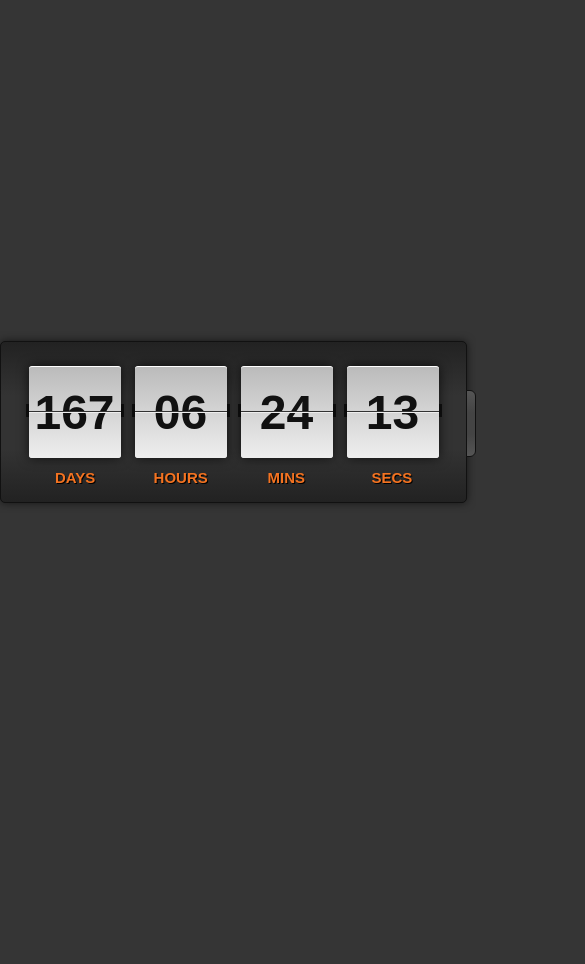
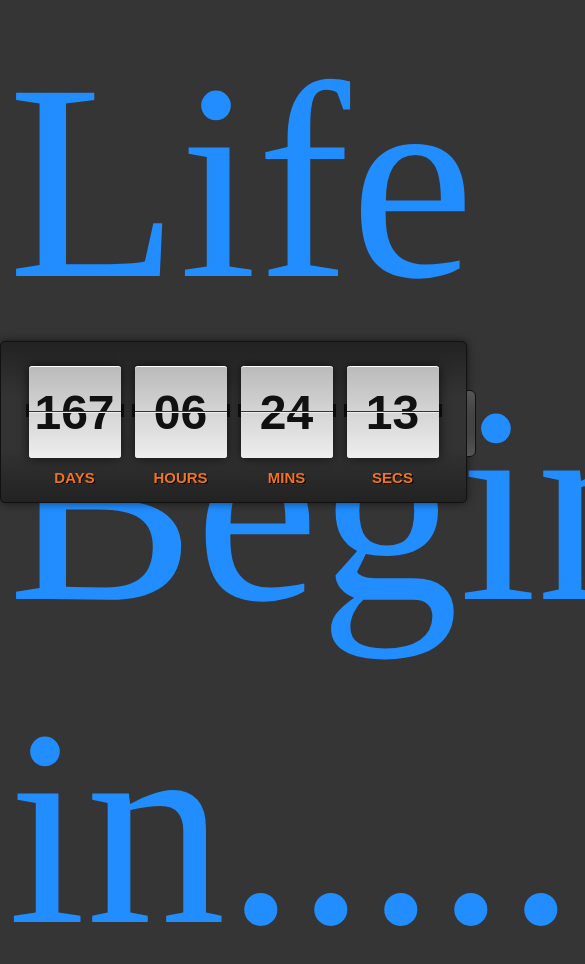
Before and after one commit to sojith/countdown.github.io, a plain HTML site: page index.html in a window 390 px wide. Shown: the top 964 px of the page, 585 px wide, since content can reach past the window. Before the commit the page ends 844 px from the top, so only its background shows below. Drawn offline with Linux system fonts and the light colour scheme.

Commit message:
Update index.html

```diff
--- a/index.html
+++ b/index.html
@@ -1,6 +1,6 @@
 <style>
     body{
-	    font: normal 13px/20px Arial, Helvetica, sans-serif; word-wrap:break-word;
+/*	    font: normal 13px/20px Arial, Helvetica, sans-serif; word-wrap:break-word;*/
 	    color: #eee;
 	    background: #353535;
     }
@@ -121,6 +121,79 @@
 	    text-transform: uppercase;
 	    display: inline-block;
     }
+
+    /*countdown timer*/
+
+        #container {
+          width: 50%
+          margin: auto;
+        }
+
+        p {
+          text-align: center;
+ /*         font-size: 7em;*/
+          margin: 20px 0 20px 0;
+        }
+
+        a {
+          text-decoration: none;
+          -webkit-transition: all 0.5s;
+          -moz-transition: all 0.5s;
+          transition: all 0.5s;
+        }
+
+        p:nth-child(1) a {
+          font-size: 5.0em;
+          color: #228DFF;
+          font-family: Iceland;
+        }
+
+        p:nth-child(1) a:hover {
+          -webkit-animation: neon1 1.5s ease-in-out infinite alternate;
+          -moz-animation: neon1 1.5s ease-in-out infinite alternate;
+          animation: neon1 1.5s ease-in-out infinite alternate;
+        }
+
+        p a:hover {
+          color: #ffffff;
+        }
+
+        @-webkit-keyframes neon1 {
+          from {
+            text-shadow: 0 0 10px #fff, 0 0 20px #fff, 0 0 30px #fff, 0 0 40px #228DFF, 0 0 70px #228DFF, 0 0 80px #228DFF, 0 0 100px #228DFF, 0 0 150px #228DFF;
+          }
+          to {
+            text-shadow: 0 0 5px #fff, 0 0 10px #fff, 0 0 15px #fff, 0 0 20px #228DFF, 0 0 35px #228DFF, 0 0 40px #228DFF, 0 0 50px #228DFF, 0 0 75px #228DFF;
+          }
+        }
+
+        @-moz-keyframes neon1 {
+          from {
+            text-shadow: 0 0 10px #fff, 0 0 20px #fff, 0 0 30px #fff, 0 0 40px #228DFF, 0 0 70px #228DFF, 0 0 80px #228DFF, 0 0 100px #228DFF, 0 0 150px #228DFF;
+          }
+          to {
+            text-shadow: 0 0 5px #fff, 0 0 10px #fff, 0 0 15px #fff, 0 0 20px #228DFF, 0 0 35px #228DFF, 0 0 40px #228DFF, 0 0 50px #228DFF, 0 0 75px #228DFF;
+          }
+        }
+
+        @keyframes neon1 {
+          from {
+            text-shadow: 0 0 10px #fff, 0 0 20px #fff, 0 0 30px #fff, 0 0 40px #228DFF, 0 0 70px #228DFF, 0 0 80px #228DFF, 0 0 100px #228DFF, 0 0 150px #228DFF;
+          }
+          to {
+            text-shadow: 0 0 5px #fff, 0 0 10px #fff, 0 0 15px #fff, 0 0 20px #228DFF, 0 0 35px #228DFF, 0 0 40px #228DFF, 0 0 50px #228DFF, 0 0 75px #228DFF;
+          }
+        }
+
+        @media (max-width: 650px) {
+          #container {
+            width: 100%;
+          }
+          p {
+            font-size: 3.5em;
+          }
+        }
+
 </style>
 
 <html>
@@ -132,6 +205,14 @@
         <li>Mins</li>
         <li>Secs</li>
       </div>
+    </div>
+
+    <div id="container">
+
+      <p><a href="h">
+        Life Begins in.....
+      </a></p>
+
     </div>
 </html>
 
```
